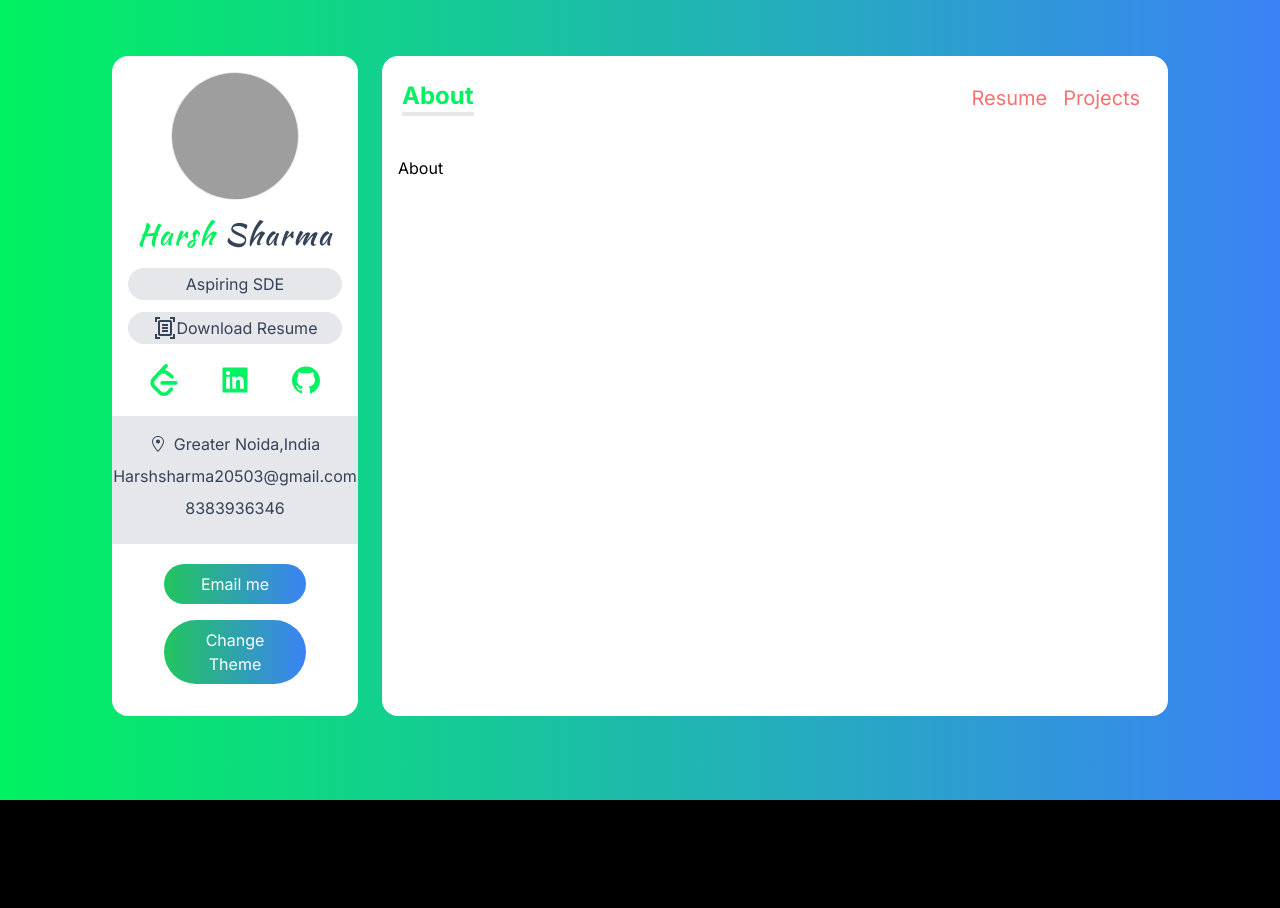
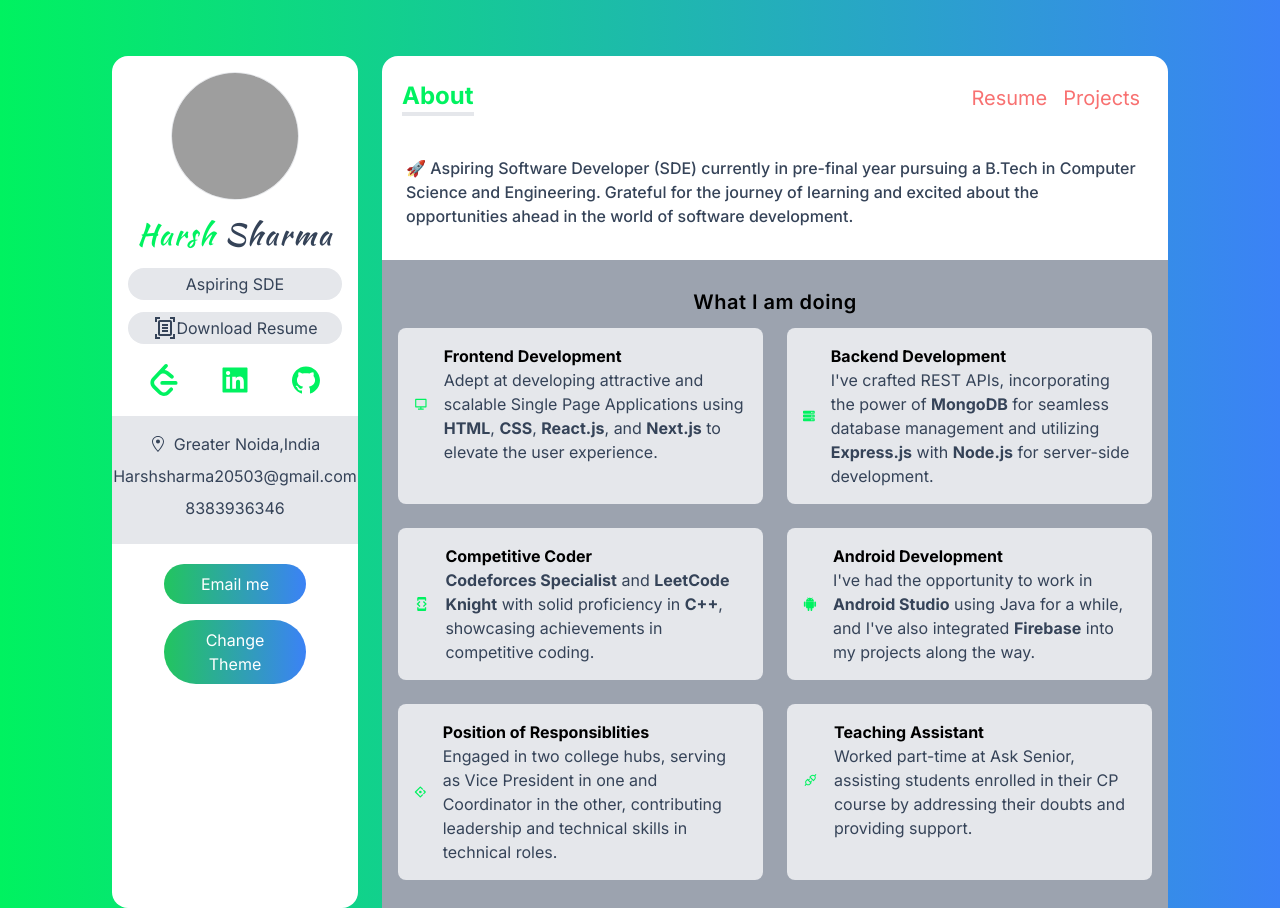
Before and after one commit to HarshSharma20503/Portfolio, a Next.js app: page / in a window 1280 px wide. Before the commit the page ends 800 px from the top, so only its background shows below. Built offline with nearby package versions, Linux system fonts and the light colour scheme; grey boxes are pictures that could not be loaded.

Commit message:
finished about section

```diff
--- a/app/Components/About.tsx
+++ b/app/Components/About.tsx
@@ -1,7 +1,34 @@
+import { services } from "@/data";
+import { Service } from "@/types";
+import ServiceCard from "../Utility Components/ServiceCard";
+
 const About = () => {
+  console.log(services);
   return (
-    <div className='p-4 text-black'>
-      About
+    <div className="flex flex-col flex-grow px-6 pt-1 ">
+      <h6 className="my-3 text-base font-medium text-grey">
+      🚀 Aspiring Software Developer (SDE) currently in pre-final year pursuing a B.Tech in Computer Science and Engineering. Grateful for the journey of learning and excited about the opportunities ahead in the world of software development.
+      </h6>
+      <div
+        className="flex-grow p-4 mt-5 bg-gray-400 dark:bg-dark-100 "
+        style={{ marginLeft: "-1.5rem", marginRight: "-1.5rem" }}
+      >
+        <h4 className="my-3 text-xl font-semibold tracking-wide text-black text-center">
+          What I am doing
+        </h4>
+
+        <div className="grid gap-6 my-3 md:grid-cols-2">
+          {/* children's initial and animate property should be same as the parent during a stagger effect  */}
+          {services.map((service) => (
+            <div
+              className="col-span-2 p-2 bg-gray-200 rounded-lg dark:bg-dark-200 md:col-span-1 "
+              key={service.title}
+            >
+              <ServiceCard service={service} />
+            </div>
+          ))}
+        </div>
+      </div>
     </div>
   )
 }
--- a/app/Components/Navbar.tsx
+++ b/app/Components/Navbar.tsx
@@ -27,8 +27,8 @@ const NavItem: FunctionComponent<NavItemProps> = ({ active, setActive, name }) =
 const Navbar: FunctionComponent<NavbarProps> = ({ active, setActive }) => {
 
   return (
-    <div className='flex items-center justify-between px-5 py-3 my-3'>
-      <span className='text-xl font-bold border-b-4 md:text-2xl text-green'>{active}</span>
+    <div className='flex items-center justify-between px-5 py-3 my-3 '>
+      <span className='text-xl font-bold border-b-4 md:text-2xl text-green '>{active}</span>
 
       <div className='text-base text-red-400 font-normal md:text-xl'>
         <NavItem active={active} setActive={setActive} name='About' />
--- /dev/null
+++ b/app/Utility Components/ServiceCard.tsx
@@ -0,0 +1,26 @@
+import { FunctionComponent } from 'react'
+import { Service } from '@/types'
+// import { motion } from 'framer-motion'
+
+const ServiceCard: FunctionComponent<{ service: Service }> = ({
+   service: { Icon, title, about },
+}) => {
+   //XSS attack :( on our portfolio btw, as an alternate use npm i dom purify
+   function createMarkup() {
+      return {
+         __html: about,
+      }
+   }
+
+   return (
+      <div className='flex items-center p-2 space-x-4 '>
+         <Icon className='w-12 h-12 text-green' />
+         <div className=''>
+            <h4 className='font-bold text-black'>{title}</h4>
+            <p className='text-grey' dangerouslySetInnerHTML={createMarkup()} />
+         </div>
+      </div>
+   )
+}
+
+export default ServiceCard
--- /dev/null
+++ b/data.tsx
@@ -0,0 +1,200 @@
+import { RiComputerLine } from "react-icons/ri";
+import { FaServer } from "react-icons/fa";
+import { AiOutlineAntDesign, AiOutlineApi } from "react-icons/ai";
+import { MdDeveloperMode } from "react-icons/md";
+import { BsAndroid2 } from "react-icons/bs";
+import { IProject, Service, Skill } from "./types";
+
+import { BsCircleFill } from "react-icons/bs";
+
+export const services: Service[] = [
+    {
+        Icon: RiComputerLine,
+        title: "Frontend Development",
+        about: "Adept at developing attractive and scalable Single Page Applications using <b>HTML</b>, <b>CSS</b>, <b>React.js</b>, and <b>Next.js</b> to elevate the user experience.",
+    },
+    {
+        Icon: FaServer,
+        title: "Backend  Development",
+        about: "I've crafted REST APIs, incorporating the power of <b>MongoDB</b> for seamless database management and utilizing <b>Express.js</b> with <b>Node.js</b> for server-side development. ",
+    },
+    {
+        Icon: MdDeveloperMode,
+        title: "Competitive Coder",
+        about: "<b>Codeforces Specialist</b> and <b>LeetCode Knight</b> with solid proficiency in <b>C++</b>, showcasing achievements in competitive coding.",
+    },
+    {
+        Icon: BsAndroid2,
+        title: "Android Development",
+        about: "I've had the opportunity to work in <b>Android Studio</b> using Java for a while, and I've also integrated <b>Firebase</b> into my projects along the way. ",
+    },
+    {
+        Icon: AiOutlineAntDesign,
+        title: "Position of Responsiblities",
+        about: "Engaged in two college hubs, serving as Vice President in one and Coordinator in the other, contributing leadership and technical skills in technical roles.",
+    },
+    {
+        Icon: AiOutlineApi,
+        title: "Teaching Assistant",
+        about: "Worked part-time at Ask Senior, assisting students enrolled in their CP course by addressing their doubts and providing support.",
+    },
+
+];
+
+export const languages: Skill[] = [
+    {
+        Icon: BsCircleFill,
+        name: "Python",
+        level: "45",
+    },
+    {
+        Icon: BsCircleFill,
+        name: "Java Script",
+        level: "60",
+    },
+    {
+        Icon: BsCircleFill,
+        name: "React Native",
+        level: "80",
+    },
+    {
+        Icon: BsCircleFill,
+        name: "React",
+        level: "70",
+    },
+    {
+        Icon: BsCircleFill,
+        name: "Django",
+        level: "80",
+    },
+    {
+        Icon: BsCircleFill,
+        name: "Bootstrap",
+        level: "80",
+    },
+];
+
+export const tools: Skill[] = [
+    {
+        Icon: BsCircleFill,
+        name: "Figma",
+        level: "85",
+    },
+    {
+        Icon: BsCircleFill,
+        name: "Photoshop",
+        level: "45",
+    },
+    {
+        Icon: BsCircleFill,
+        name: "Illustrator",
+        level: "60",
+    },
+    {
+        Icon: BsCircleFill,
+        name: "Framer",
+        level: "45",
+    },
+];
+
+export const projects: IProject[] = [
+    {
+        name: "COVID Tracker",
+        description:
+            "This app shows a statistical view about corona virus over the world",
+        image_path: "/images/covid.jpg",
+        deployed_url: "https://covid-19-tracker-by-sumit.web.app/",
+        github_url: "https://github.com/Dey-Sumit/covid-19-tracker",
+        category: ["react"],
+        key_techs: ["React", "Chart.js", "Material UI"],
+    },
+    {
+        name: "Algorithm Visualizer",
+        image_path: "/images/algoVisual.png",
+        deployed_url: "https://visual-algorithm.web.app/",
+        github_url: "https://github.com/Dey-Sumit/algorithm-visualizer",
+        category: ["react"],
+        description:
+            "An web app which shows how an algorithm (path finding or sorting) works with cool animation",
+        key_techs: ["React", "firebase", "Framer Motion"],
+    },
+
+    {
+        name: "Dev Talks",
+        image_path: "/images/dev.jpg",
+        deployed_url: "https://dev-talks.herokuapp.com/",
+        github_url: "https://github.com/Dey-Sumit/Dev-talks",
+        category: ["node", "mongo", "react"],
+        description:
+            "Social Media app for developers who can share project,create posts,etc...",
+        key_techs: [
+            "React",
+            "Redux",
+            "Node",
+            "Express",
+            "Mongo",
+            "REST API",
+            "Bootstrap",
+        ],
+    },
+
+    {
+        name: "Realtime Chat App",
+        image_path: "/images/chatapp.jpg",
+        deployed_url: "https://sumit-chat.netlify.app/",
+        github_url: "https://github.com/Dey-Sumit/chat-app-socket.io-react-node",
+        category: ["node", "react"],
+        description:
+            "Basic Realtime Chat App where one can create a room can talk to each other",
+        key_techs: ["React", "Node", "Express", "Socket", "Bootstrap"],
+    },
+
+    {
+        name: "Tweeter Clone",
+        image_path: "/images/tweetme.jpg",
+        deployed_url: "http://sumaxtweetme.pythonanywhere.com/",
+        github_url: "https://github.com/Dey-Sumit/tweetme",
+        category: ["django", "react"],
+        description:
+            "First Django Project :) | Typical Social Media App where one can post,like ,comment etc",
+        key_techs: ["React", "Django", "Django REST API"],
+    },
+
+    {
+        name: "Color Classification using tf.js",
+        image_path: "/images/color.jpg",
+        deployed_url: "!#",
+        github_url: "https://github.com/Dey-Sumit/color-classification",
+        category: ["express"],
+        description:
+            "Tried ML with JS :) | this app classifies a color using CNN algorithm in browser",
+        key_techs: ["Express", "TensorFlow.js", "Vanilla js"],
+    },
+    {
+        name: "YouTube using YouTube ",
+        image_path: "/images/youtubeClone.png",
+        deployed_url: "https://not-utube.web.app/",
+        github_url: "https://github.com/Dey-Sumit/youtube-clone-tutorial-up",
+        category: ["express"],
+        description:
+            'Full(almost) Functional YouTube replica where one can login with his/her youtube account to enjoy "not-YouTube".User can like a video,comment on a video & Much More ',
+        key_techs: [
+            "React",
+            "Redux",
+            "Firebase Auth",
+            "YouTube API",
+            "Sass",
+            "Bootstrap",
+        ],
+    },
+    {
+        name: "Football App",
+        image_path: "/images/football.png",
+        deployed_url: "https://o-my-goal.web.app/",
+        github_url: "https://github.com/Dey-Sumit/football-app",
+        category: ["react"],
+        description:
+            "o my goal replica where an user can keep an eye on his favorite club.This app will keep providing \n all the statistics of that club.all the fans can also chat ",
+        key_techs: ["React", "Redux", "Firebase Auth", "API", "Sass", "Bootstrap"],
+    },
+];
--- a/tailwind.config.ts
+++ b/tailwind.config.ts
@@ -20,6 +20,9 @@ const config: Config = {
         'green': {
           DEFAULT: '#00f260'
         },
+        'grey':{
+          DEFAULT: '#354358'
+        }
       },
     },
   },
--- /dev/null
+++ b/types.tsx
@@ -0,0 +1,25 @@
+import { FunctionComponent } from "react";
+import { IconType } from "react-icons";
+export interface Service {
+  Icon: IconType;
+  title: string;
+  about: string;
+}
+
+export interface Skill {
+  Icon: IconType;
+  name: string;
+  level: string;
+}
+
+export interface IProject {
+  name: string;
+  description: string;
+  image_path: string;
+  deployed_url: string;
+  github_url: string;
+  category: Category[];
+  key_techs: string[];
+}
+
+export type Category = "react" | "node" | "express" | "django" | "mongo";
```
